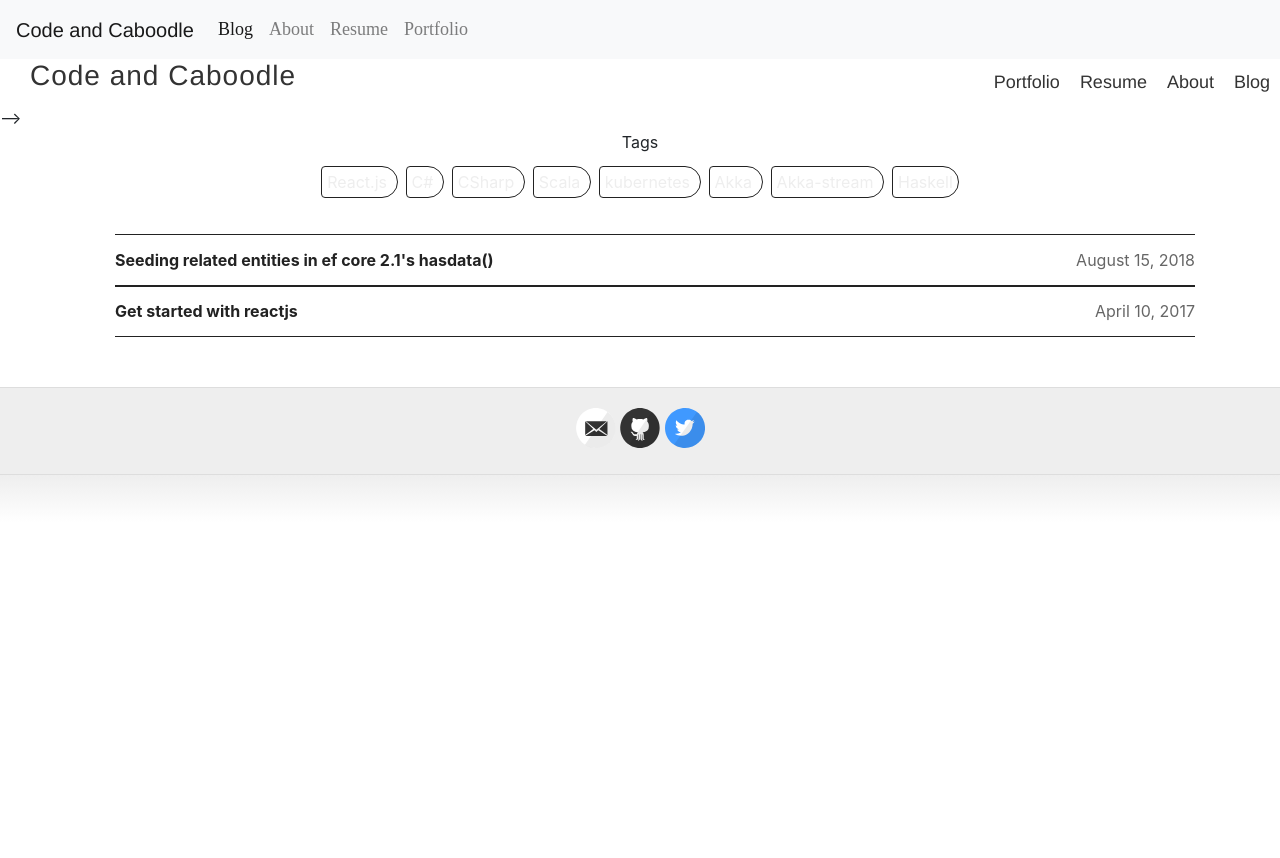
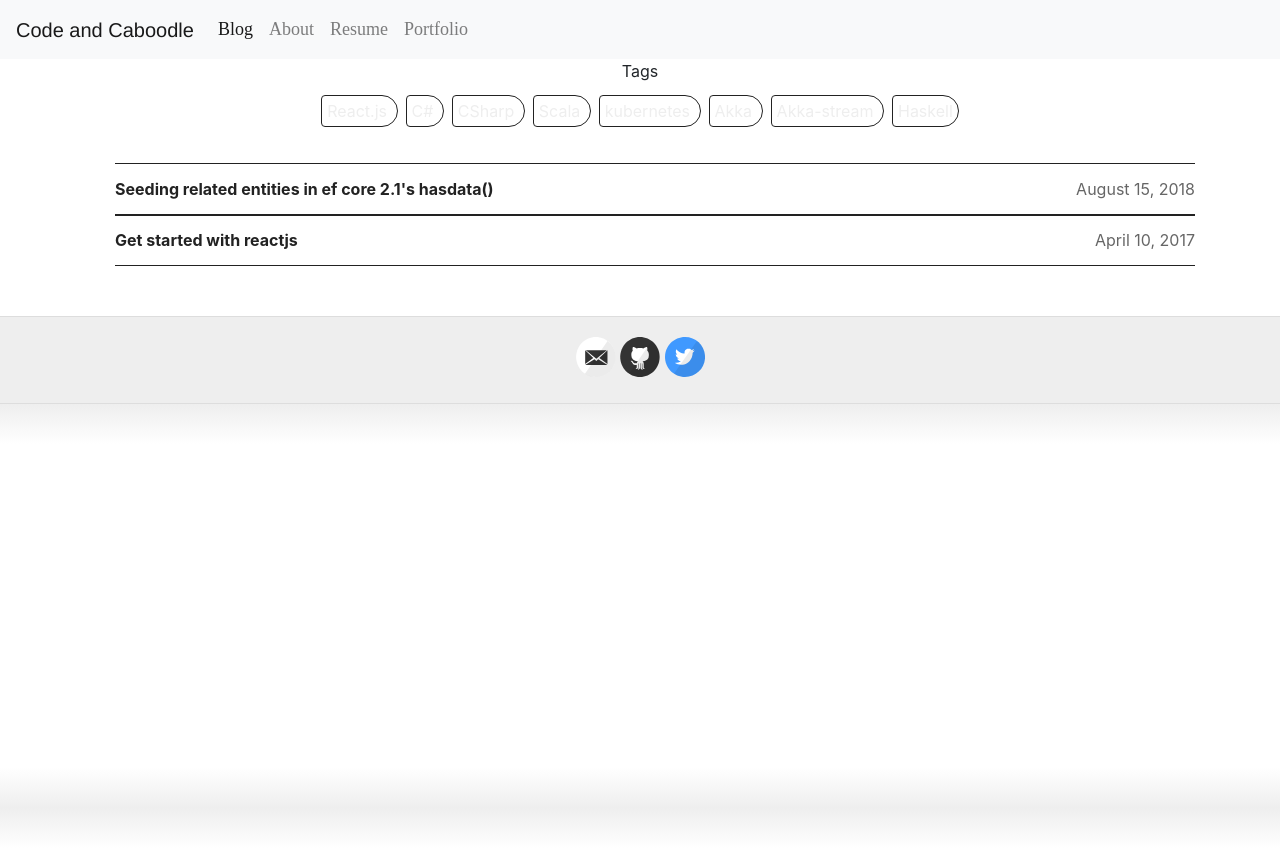
Before and after one commit to yeleywale/yeleywale.github.io, a Jekyll site: the page built from index.html, in a window 1280 px wide. Shown: the top 858 px of the page. Built offline with Jekyll 4.4.1, drawn with Linux system fonts in a browser that asks for light colours; some web fonts are replaced.

Commit message:
Remove old header

```diff
--- a/_layouts/default.html
+++ b/_layouts/default.html
@@ -51,24 +51,6 @@
           </ul>
         </div>
       </nav>
-  <!-- <div class="wrapper-masthead">
-      <header class="masthead container">
-        <!-- <a href="{{ site.baseurl }}/" class="site-avatar"><img src="{{ site.avatar }}" /></a> -->
-
-        <div class="row">
-          <div class="site-info col-5">
-            <h1 class="site-name"><a href="{{ site.baseurl }}/">{{ site.name }}</a></h1>
-            <!-- <p class="site-description">{{ site.description }}</p> -->
-          </div>
-
-          <nav class="col-7 navb">
-            <a href="{{ site.baseurl }}/">Blog</a>
-            <a href="{{ site.baseurl }}/about">About</a>
-            <a href="{{ site.baseurl }}/resume">Resume</a>
-            <a href="{{ site.baseurl }}/portfolio">Portfolio</a>
-          </nav>
-      </header>
-    </div> -->
   </div>
 
   <div id="main" role="main" class="container">
```
